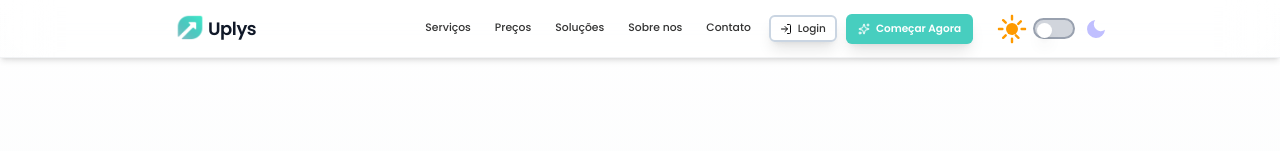
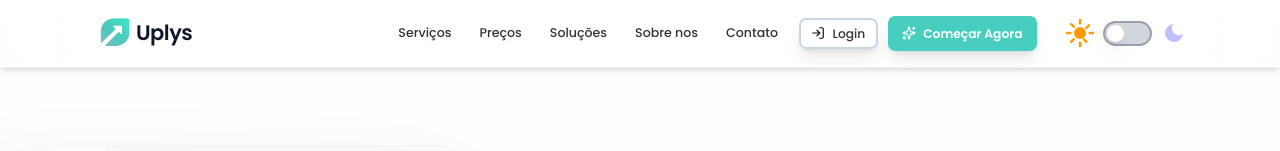
Before and after one commit to Carvajal-daniel/ivenFly, a Next.js app: page / in a window 1280 px wide. Shown: the top 151 px of the page. Built offline with nearby package versions, Linux system fonts and the light colour scheme; no server answers.

Commit message:
feat: updated toggle designer

```diff
--- a/src/app/globals.css
+++ b/src/app/globals.css
@@ -16,7 +16,7 @@
 }
 
 html {
-  font-size: 12px;
+  font-size: 14px;
 }
 
 body {
--- a/src/components/ThemeToggle.tsx
+++ b/src/components/ThemeToggle.tsx
@@ -50,7 +50,7 @@ export function ThemeToggle() {
       >
         {/* Bolinha que se move */}
         <motion.div
-          className="absolute top-0.5 w-5 h-5 md:mt-0.5 rounded-full bg-white dark:bg-gray-900 shadow-lg"
+          className="absolute top-0.5 w-5 h-5 rounded-full bg-white dark:bg-gray-900 shadow-lg"
           animate={{
             x: isDark ? 26 : 2,
           }}
```
